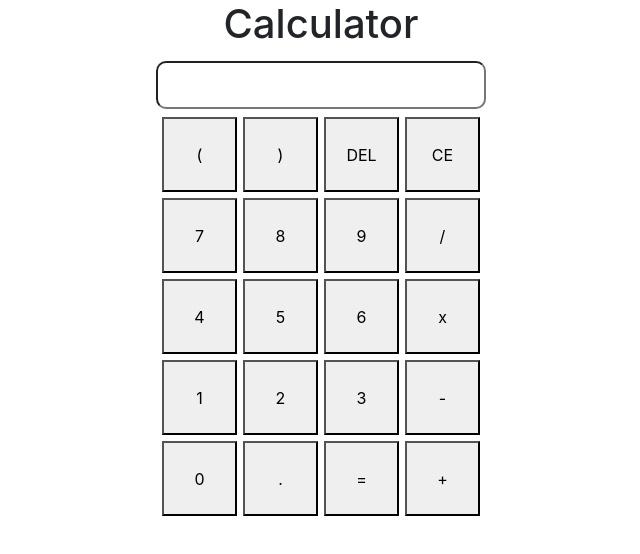
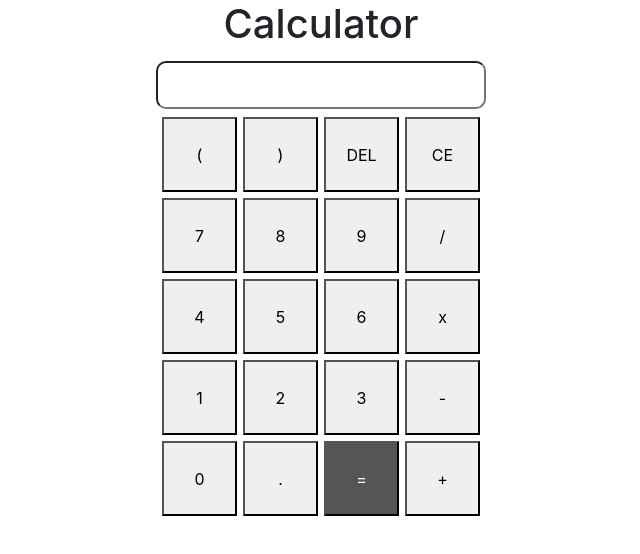
Before and after one commit to Shadowboss109/Calculator, a React (Create React App) app: page / in a window 1280 px wide. Shown: the top 554 px of the page, without its empty margins (319-959 px from the left). Built offline with nearby package versions, Linux system fonts and the light colour scheme.

Commit message:
Key enter function

```diff
--- a/src/App.css
+++ b/src/App.css
@@ -22,3 +22,13 @@ input{
     border-radius: 10px;
     margin: 5px;
 }
+
+.key:hover {
+    background-color: #555555;
+    color: white;
+  }
+
+  .equal{
+    background-color: #555555;
+    color: white;
+  }
--- a/src/components/calculator.js
+++ b/src/components/calculator.js
@@ -30,6 +30,24 @@ import React,  { useState } from "react"
   // }
 
 
+  // incase enter key is pressed
+  const handleSubmit=(e) =>{
+    e.preventDefault();
+
+
+
+    try{
+      setInput(eval(input).toString())
+    }
+    catch{
+      setInput('ERROR')
+
+    }
+
+
+  }
+
+
       return (
         <>
 
@@ -38,13 +56,14 @@ import React,  { useState } from "react"
         </div>
 
         <div className="d-flex justify-content-center">
-        <form>
+        <form onSubmit={handleSubmit}>
         <input
           type="text"
           name="text"
           autoComplete="off"
          value={input}
          onChange={e => setInput(e.target.value)}
+
         />
         </form>
         </div>
```
